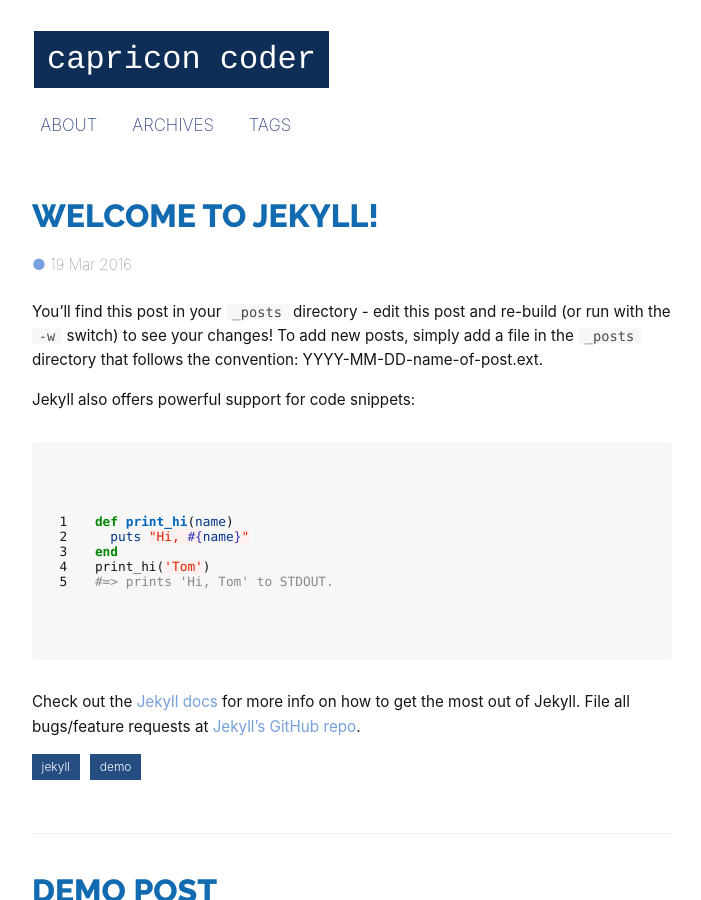
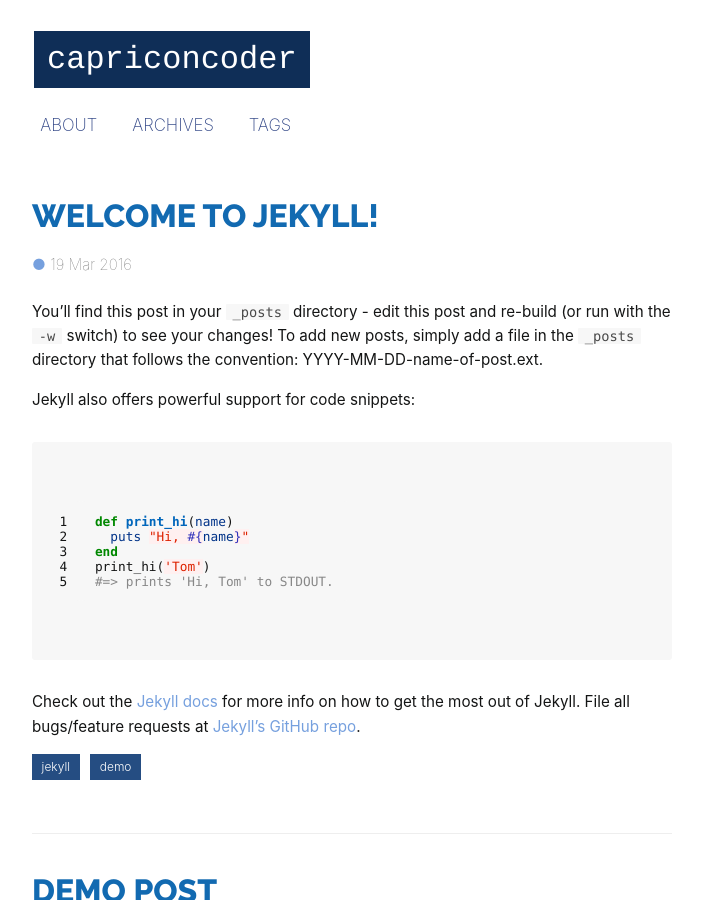
Before and after one commit to capriconcoder/capriconcoder.github.io, a Jekyll site: the page built from index.html, in a window 1280 px wide and 900 px high. Shown: the whole window, without its empty margins (288-989 px from the left). Built offline with Jekyll 4.4.1, drawn with Linux system fonts in a browser that asks for light colours; some web fonts are replaced; the list of posts is cut into pages by our own code.

Commit message:
Minor chnages

```diff
--- a/_config.yml
+++ b/_config.yml
@@ -1,5 +1,5 @@
 # Jekyll Defaults
-title: Capricon Coder
+title: CapriconCoder
 description: A small and simple site out Jekyll.
 baseurl: "" # the subpath of your site, e.g. /blog
 
```
